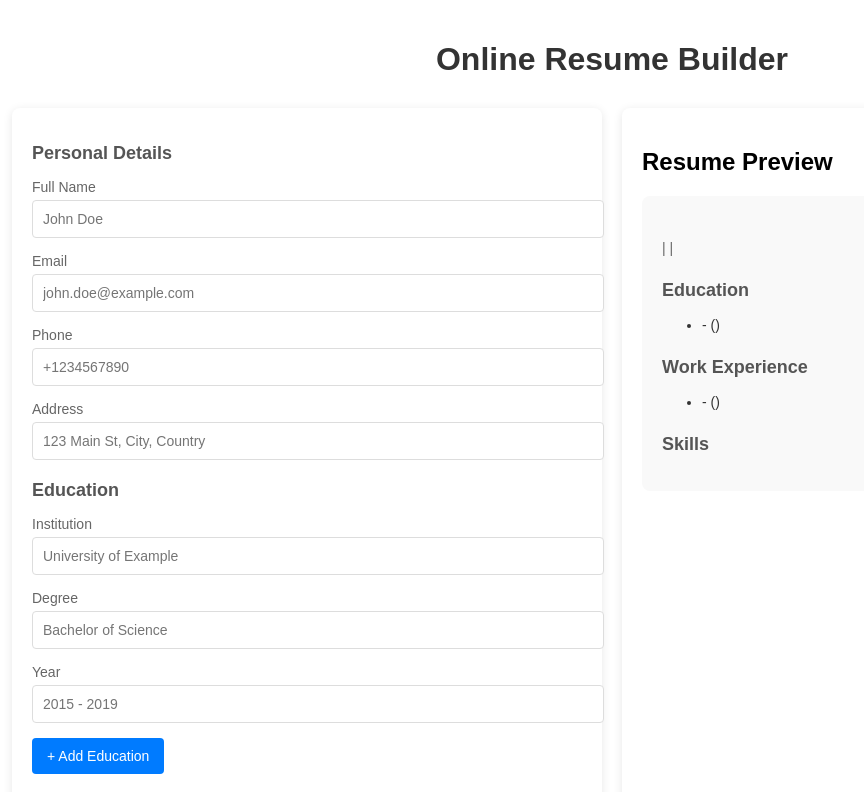
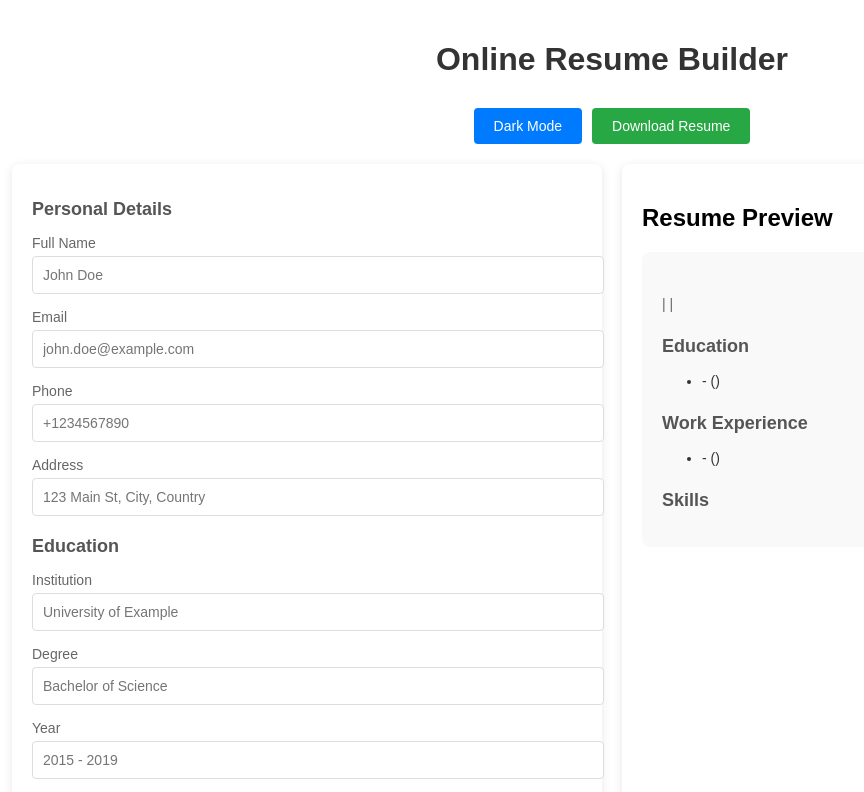
Before and after one commit to RensithUdara/resume-builder, a React (Create React App) app: page / in a window 1280 px wide. Shown: the top 792 px of the page, without its empty margins (28-892 px from the left). Built offline with nearby package versions, Linux system fonts and the light colour scheme.

Commit message:
style: add dark mode toggle and resume download functionality with profile picture support

```diff
--- a/src/App.js
+++ b/src/App.js
@@ -4,6 +4,9 @@ import Education from "./components/Education";
 import WorkExperience from "./components/WorkExperience";
 import Skills from "./components/Skills";
 import ResumePreview from "./components/ResumePreview";
+import { saveAs } from "file-saver";
+import html2canvas from "html2canvas";
+import jsPDF from "jspdf";
 import "./App.css";
 
 function App() {
@@ -12,6 +15,7 @@ function App() {
     email: "",
     phone: "",
     address: "",
+    profilePicture: null,
   });
 
   const [education, setEducation] = useState([
@@ -23,6 +27,7 @@ function App() {
   ]);
 
   const [skills, setSkills] = useState([]);
+  const [darkMode, setDarkMode] = useState(false);
 
   const addEducation = () => {
     setEducation([...education, { institution: "", degree: "", year: "" }]);
@@ -32,14 +37,47 @@ function App() {
     setWorkExperience([...workExperience, { company: "", position: "", duration: "" }]);
   };
 
+  const handleProfilePicture = (e) => {
+    const file = e.target.files[0];
+    if (file) {
+      const reader = new FileReader();
+      reader.onload = () => {
+        setPersonalDetails({ ...personalDetails, profilePicture: reader.result });
+      };
+      reader.readAsDataURL(file);
+    }
+  };
+
+  const downloadResume = () => {
+    const resumeElement = document.getElementById("resume-preview");
+    html2canvas(resumeElement).then((canvas) => {
+      const imgData = canvas.toDataURL("image/png");
+      const pdf = new jsPDF();
+      const imgProps = pdf.getImageProperties(imgData);
+      const pdfWidth = pdf.internal.pageSize.getWidth();
+      const pdfHeight = (imgProps.height * pdfWidth) / imgProps.width;
+      pdf.addImage(imgData, "PNG", 0, 0, pdfWidth, pdfHeight);
+      pdf.save("resume.pdf");
+    });
+  };
+
   return (
-    <div className="App">
+    <div className={`App ${darkMode ? "dark-mode" : ""}`}>
       <h1 className="app-title">Online Resume Builder</h1>
+      <div className="controls">
+        <button onClick={() => setDarkMode(!darkMode)} className="mode-toggle">
+          {darkMode ? "Light Mode" : "Dark Mode"}
+        </button>
+        <button onClick={downloadResume} className="download-button">
+          Download Resume
+        </button>
+      </div>
       <div className="builder-container">
         <div className="forms-container">
           <PersonalDetails
             personalDetails={personalDetails}
             setPersonalDetails={setPersonalDetails}
+            handleProfilePicture={handleProfilePicture}
           />
           <Education education={education} setEducation={setEducation} addEducation={addEducation} />
           <WorkExperience
```
